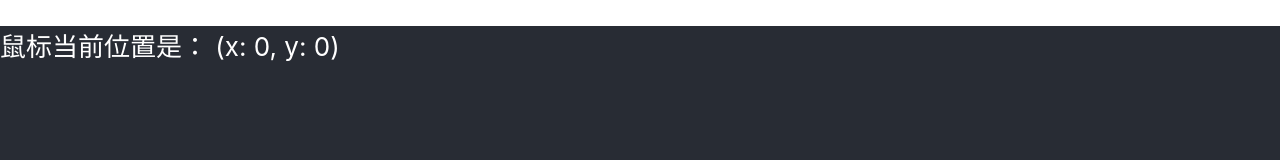
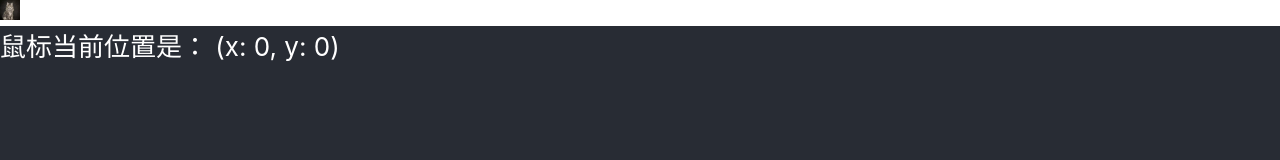
Before and after one commit to lixingyang-lxy/react-test, a React (Create React App) app: page / in a window 1280 px wide. Shown: the top 160 px of the page. Built offline with nearby package versions, Linux system fonts and the light colour scheme.

Commit message:
高阶组件 图片组件加高阶

```diff
--- a/src/App.js
+++ b/src/App.js
@@ -1,13 +1,14 @@
 import '../src/css/App.css';
-// import img from '../src/img/cat.png';
 
-import MousePosition from "../src/components/Mouse";
+
+import { MousePosition, CatPosition } from "../src/components/Mouse";
 
 function App() {
   return (
     <div>
       <header className="App-header">
         <MousePosition />
+        <CatPosition />
       </header>
     </div>
   );
--- a/src/components/Mouse.jsx
+++ b/src/components/Mouse.jsx
@@ -1,5 +1,6 @@
 import { Component } from "react";
 // import PropTypes from 'prop-types';
+import img from '../img/cat.png';
 
 // 测试高阶组件
 const Position = props => {
@@ -8,7 +9,18 @@ const Position = props => {
   </p>
 }
 
+const MouseCat = props => {
+  return <img alt='花猫' src={img} style={{
+    width: '20px',
+    height: '20px',
+    position: 'absolute',
+    top: props.y,
+    left: props.x
+  }}></img>
+}
+
 const MousePosition = withMouse(Position)
+const CatPosition = withMouse(MouseCat)
 
 function withMouse(WrapedComponent) {
   class Mouse extends Component {
@@ -36,4 +48,7 @@ function withMouse(WrapedComponent) {
 }
 
 
-export default MousePosition
+export {
+  MousePosition,
+  CatPosition
+}
```
